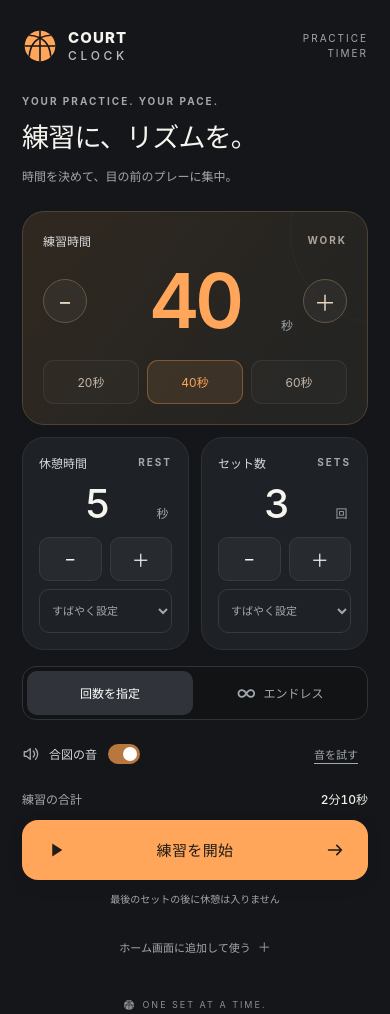
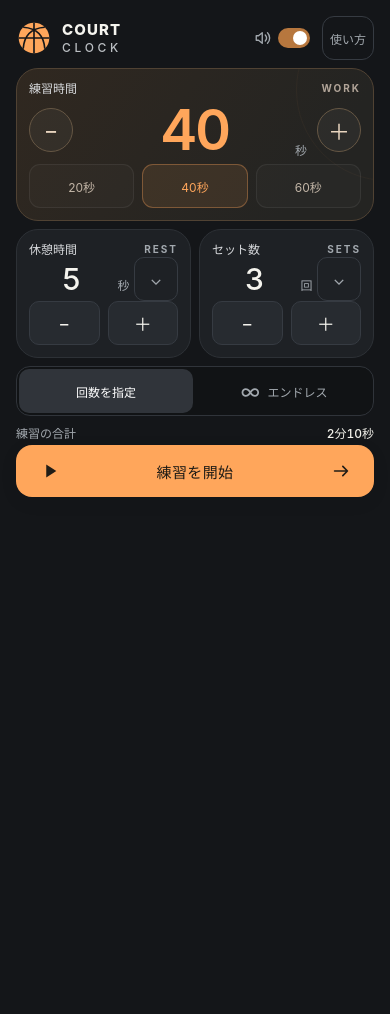
Before and after one commit to iwsht2025-ops/basketball-practice-timer, a website built with Vite: page index.html in a window 390 px wide. After the commit the page ends 844 px from the top, so only its background shows below. Built offline with nearby package versions, Linux system fonts and the light colour scheme.

Commit message:
Improve settings layout for a single iPhone screen

```diff
--- a/src/styles.css
+++ b/src/styles.css
@@ -106,9 +106,6 @@ input {
   color: var(--muted);
   text-align: right;
 }
-.intro {
-  margin: 26px 0 24px;
-}
 .eyebrow {
   font-size: 10px;
   letter-spacing: 2px;
@@ -127,14 +124,9 @@ h1 {
 p {
   margin: 0;
 }
-.intro-note {
-  font-size: 12px;
-  color: var(--muted);
-  line-height: 1.7;
-}
 .work-card {
   border-radius: var(--radius);
-  padding: 20px;
+  padding: 12px;
   background: linear-gradient(125deg, #302820, #242422 80%);
   border: 1px solid #504233;
   position: relative;
@@ -167,7 +159,10 @@ p {
   display: flex;
   align-items: center;
   gap: 10px;
-  margin: 8px 0 15px;
+  margin: 0;
+}
+.work-input:has(.field-error:not(:empty)) {
+  margin-bottom: 24px;
 }
 .work-input > button {
   width: 44px;
@@ -190,10 +185,10 @@ p {
 .hero-value input {
   color: var(--accent);
   font-weight: 600;
-  font-size: 76px;
-  letter-spacing: -4px;
+  font-size: 56px;
+  letter-spacing: -2px;
   font-variant-numeric: tabular-nums;
-  line-height: 1.15;
+  line-height: 1;
   text-align: center;
   border: 0;
   background: none;
@@ -209,7 +204,7 @@ p {
 .hero-value .unit {
   position: absolute;
   right: 0;
-  bottom: 12px;
+  bottom: 6px;
 }
 .field-error {
   display: block;
@@ -220,7 +215,7 @@ p {
 }
 .hero-value .field-error {
   position: absolute;
-  top: 100%;
+  top: calc(100% + 6px);
   left: 0;
   width: 100%;
 }
@@ -245,35 +240,44 @@ p {
 .secondary-grid {
   display: grid;
   grid-template-columns: 1fr 1fr;
-  gap: 12px;
-  margin-top: 12px;
+  gap: 8px;
+  margin-top: 8px;
 }
 .small-card {
   background: var(--surface);
   border: 1px solid #2d3136;
-  padding: 16px;
+  padding: 12px;
   border-radius: var(--radius);
   transition: opacity 0.15s;
 }
+.small-editor {
+  display: flex;
+  align-items: center;
+  gap: 4px;
+  min-height: 44px;
+}
 .small-value {
+  flex: 1;
+  min-width: 0;
   display: flex;
   align-items: baseline;
   justify-content: center;
   flex-wrap: wrap;
-  margin: 8px 0;
+  margin: 0;
 }
 .small-value input {
-  width: calc(100% - 24px);
+  width: calc(100% - 18px);
   padding: 0;
-  font-size: 40px;
-  letter-spacing: -1.5px;
+  font-size: 30px;
+  letter-spacing: -1px;
   font-weight: 550;
   font-variant-numeric: tabular-nums;
   background: none;
   border: 0;
   text-align: center;
   color: inherit;
-  line-height: 1.25;
+  line-height: 1;
+  min-height: 44px;
 }
 .small-value .field-error {
   order: 3;
@@ -295,10 +299,13 @@ p {
   font-size: 18px;
 }
 .small-card select {
-  margin-top: 8px;
-  width: 100%;
+  margin: 0;
+  width: 44px;
+  flex-shrink: 0;
   height: 44px;
-  font-size: 11px;
+  font-size: 16px;
+  appearance: none;
+  text-align: center;
   padding: 0 8px;
   border-radius: 10px;
   border: 1px solid var(--line);
@@ -312,10 +319,10 @@ p {
   display: grid;
   grid-template-columns: 1fr 1fr;
   gap: 4px;
-  padding: 4px;
+  padding: 2px;
   border-radius: 14px;
   border: 1px solid #30343a;
-  margin-top: 16px;
+  margin-top: 8px;
   background: #111315;
 }
 .mode-switch button {
@@ -397,7 +404,7 @@ p {
   display: flex;
   justify-content: space-between;
   font-size: 12px;
-  margin-bottom: 13px;
+  margin-bottom: 4px;
   color: var(--muted);
 }
 .total-row strong {
@@ -677,27 +684,15 @@ dialog::backdrop {
     padding-left: 16px;
     padding-right: 16px;
   }
-  .small-card {
-    padding: 12px;
-  }
   .small-card .eyebrow {
     font-size: 8px;
     letter-spacing: 1px;
   }
-  .hero-value input {
-    font-size: 62px;
-  }
   .hero-value .unit {
     right: -3px;
   }
-  .work-card {
-    padding: 16px;
-  }
   .time {
     font-size: 70px;
-  }
-  .intro h1 {
-    font-size: 25px;
   }
   .sound-row {
     gap: 4px;
@@ -740,9 +735,6 @@ dialog::backdrop {
     min-height: 0;
     padding: 28px;
   }
-  .intro {
-    margin-top: 28px;
-  }
   .timer-screen {
     min-height: 580px;
   }
@@ -755,40 +747,85 @@ dialog::backdrop {
     animation: none !important;
   }
 }
-.install-hint {
-  margin-top: 18px;
-  color: var(--muted);
-  font-size: 11px;
-  text-align: center;
+/* Keep every setup control visible; allow natural scrolling for keyboard,
+   enlarged text, validation messages, and help content. */
+#app[data-screen="setup"] {
+  padding: max(16px, env(safe-area-inset-top)) 16px max(16px, env(safe-area-inset-bottom));
 }
-.install-hint summary {
+.setup {
+  margin-top: 8px;
+}
+.setup .card-label {
+  line-height: 14px;
+}
+.setup .start-area {
+  margin-top: 8px;
+}
+.setup .primary {
+  height: 52px;
+}
+.setup-tools {
+  display: flex;
+  align-items: center;
+  gap: 8px;
+}
+.setup-brand {
+  position: relative;
+}
+.setup-brand .sound-toggle {
+  min-width: 64px;
+  justify-content: center;
+  gap: 4px;
+}
+.setup-help summary {
   min-height: 44px;
+  min-width: 52px;
   display: flex;
   align-items: center;
   justify-content: center;
-  gap: 7px;
+  list-style: none;
+  font-size: 12px;
+  color: var(--muted);
   cursor: pointer;
-  list-style: none;
+  border: 1px solid var(--line);
+  border-radius: 12px;
 }
-.install-hint summary::-webkit-details-marker {
+.setup-help summary::-webkit-details-marker {
   display: none;
 }
-.install-hint summary::after {
-  content: "＋";
-  font-size: 13px;
-}
-.install-hint[open] summary::after {
-  content: "−";
-}
-.install-hint summary:focus-visible {
+.setup-help summary:focus-visible {
   outline: 2px solid var(--accent);
   outline-offset: 3px;
-  border-radius: 10px;
 }
-.install-hint p {
-  text-align: left;
-  line-height: 1.9;
-  padding: 12px 16px;
+.help-content {
+  position: absolute;
+  top: calc(100% + 8px);
+  right: 0;
+  width: 100%;
+  z-index: 2;
+  border: 1px solid var(--line);
+  border-radius: 16px;
+  padding: 16px;
   background: var(--surface);
-  border-radius: 12px;
+  box-shadow: 0 12px 36px #0008;
+  font-size: 12px;
+  line-height: 1.8;
+  color: #d7d9dc;
 }
+.help-content p + p {
+  margin-top: 12px;
+}
+@media (max-height: 620px) {
+  #app[data-screen="setup"] {
+    padding-top: max(8px, env(safe-area-inset-top));
+    padding-bottom: max(8px, env(safe-area-inset-bottom));
+  }
+  .setup .work-card,
+  .setup .small-card {
+    padding: 6px;
+    border-radius: 16px;
+  }
+  .setup .hero-value input {
+    font-size: 44px;
+  }
+}
--- a/src/view.ts
+++ b/src/view.ts
@@ -49,20 +49,19 @@ const stepButtons = (field: NumericField, label: string) =>
 const fieldInput = (field: NumericField, label: string) =>
   `<input id="${field}" data-field="${field}" type="text" inputmode="numeric" pattern="[0-9]*" autocomplete="off" aria-label="${label}" aria-describedby="${field}-error"/><span id="${field}-error" class="field-error"></span>`;
 function setupTemplate() {
-  return `${header()}
-  <main class="setup"><div class="intro"><p class="eyebrow">YOUR PRACTICE. YOUR PACE.</p><h1>練習に、リズムを。</h1><p class="intro-note">時間を決めて、目の前のプレーに集中。</p></div>
+  return `<header class="brand setup-brand"><a class="brand-word" href="./" aria-label="COURT CLOCK ホーム"><span class="brand-mark">${ball}</span><span>COURT<span class="word-clock">CLOCK</span></span></a><div class="setup-tools"><button class="sound-toggle" type="button" role="switch" aria-label="合図の音" aria-checked="true" data-action="sound">${icon("volume")}<span class="toggle-track" aria-hidden="true"><span></span></span></button><details class="setup-help"><summary>使い方</summary><div class="help-content"><p>数字をタップして自由に変更できます。小さな矢印から休憩・セット数のプリセットを選べます。</p><button type="button" class="sound-test" data-action="test-sound">音を試す</button><p>最後のセットの後に休憩は入りません。画面を離れるとタイマーは一時停止します。</p><p>Safari の共有メニューから「ホーム画面に追加」を選んでください。一度オンラインで開き、読み込みが完了してから使えば、オフラインでも練習できます。</p></div></details></div></header>
+  <main class="setup"><h1 class="sr-only">練習の設定</h1>
   <form id="settings-form" novalidate>
     <section class="work-card" aria-labelledby="work-title"><div class="card-label"><span id="work-title">練習時間</span><span class="eyebrow">WORK</span></div>
       <div class="work-input"><button type="button" data-action="step" data-field="workSeconds" data-value="-5" aria-label="練習時間を減らす">−</button><div class="hero-value">${fieldInput("workSeconds", "練習時間（秒）")}<span class="unit">秒</span></div><button type="button" data-action="step" data-field="workSeconds" data-value="5" aria-label="練習時間を増やす">＋</button></div>
       <div class="presets">${[20, 40, 60].map((v) => `<button type="button" data-action="preset" data-field="workSeconds" data-value="${v}">${v}秒</button>`).join("")}</div>
     </section>
-    <div class="secondary-grid"><section class="small-card"><div class="card-label"><span>休憩時間</span><span class="eyebrow">REST</span></div><div class="small-value">${fieldInput("restSeconds", "休憩時間（秒）")}<span class="unit">秒</span></div>${stepButtons("restSeconds", "休憩時間")}<select data-preset="restSeconds" aria-label="休憩時間のプリセット"><option value="">すばやく設定</option><option value="0">休憩なし</option><option value="5">5秒</option><option value="10">10秒</option></select></section>
-    <section class="small-card" id="sets-card"><div class="card-label"><span>セット数</span><span class="eyebrow">SETS</span></div><div class="small-value">${fieldInput("sets", "セット数")}<span class="unit">回</span></div>${stepButtons("sets", "セット数")}<select data-preset="sets" aria-label="セット数のプリセット"><option value="">すばやく設定</option><option value="3">3セット</option><option value="5">5セット</option><option value="10">10セット</option></select></section></div>
+    <div class="secondary-grid"><section class="small-card"><div class="card-label"><span>休憩時間</span><span class="eyebrow">REST</span></div><div class="small-editor"><div class="small-value">${fieldInput("restSeconds", "休憩時間（秒）")}<span class="unit">秒</span></div><select data-preset="restSeconds" aria-label="休憩時間のプリセット"><option value="">⌄</option><option value="0">休憩なし</option><option value="5">5秒</option><option value="10">10秒</option></select></div>${stepButtons("restSeconds", "休憩時間")}</section>
+    <section class="small-card" id="sets-card"><div class="card-label"><span>セット数</span><span class="eyebrow">SETS</span></div><div class="small-editor"><div class="small-value">${fieldInput("sets", "セット数")}<span class="unit">回</span></div><select data-preset="sets" aria-label="セット数のプリセット"><option value="">⌄</option><option value="3">3セット</option><option value="5">5セット</option><option value="10">10セット</option></select></div>${stepButtons("sets", "セット数")}</section></div>
     <div class="mode-switch" aria-label="繰り返しの設定"><button type="button" data-action="endless" data-value="false" aria-pressed="true">回数を指定</button><button type="button" data-action="endless" data-value="true" aria-pressed="false"><span aria-hidden="true">∞</span> エンドレス</button></div>
-    <div class="sound-row"><button class="sound-toggle" type="button" role="switch" aria-label="合図の音" aria-checked="true" data-action="sound">${icon("volume")}<span>合図の音</span><span class="toggle-track" aria-hidden="true"><span></span></span></button><button type="button" class="sound-test" data-action="test-sound">音を試す</button></div>
     <p class="helper-note" id="storage-note" hidden></p>
-    <div class="start-area"><div class="total-row"><span>練習の合計</span><strong id="total-duration"></strong></div><button type="submit" class="primary" id="start-button" aria-label="練習を開始">${icon("play")}<span>練習を開始</span>${icon("arrow")}</button><p class="footer-note">最後のセットの後に休憩は入りません</p></div>
-  </form><details class="install-hint"><summary>ホーム画面に追加して使う</summary><p>Safari の共有メニューから「ホーム画面に追加」を選んでください。一度オンラインで開き、読み込みが完了してから使えば、オフラインでも練習できます。画面を離れるとタイマーは一時停止します。</p></details></main><footer class="app-footer"><span class="tiny-ball">${ball}</span> ONE SET AT A TIME.</footer><p class="sr-only" id="announcement" role="status" aria-live="polite"></p>`;
+    <div class="start-area"><div class="total-row"><span>練習の合計</span><strong id="total-duration"></strong></div><button type="submit" class="primary" id="start-button" aria-label="練習を開始">${icon("play")}<span>練習を開始</span>${icon("arrow")}</button></div>
+  </form></main><p class="sr-only" id="announcement" role="status" aria-live="polite"></p>`;
 }
 const ticks = Array.from({ length: 60 }, (_, i) => {
   const a = (i * Math.PI) / 30;
@@ -154,6 +153,7 @@ export function mountApp(
         announcement = "";
       }
       root.dataset.phase = model.session?.phase ?? "work";
+      root.dataset.screen = screen;
       root.dataset.paused = String(model.session?.status === "paused");
       if (screen === "setup") {
         for (const field of ["workSeconds", "restSeconds", "sets"] as const) {
```
Also changed, not shown: docs/superpowers/verification/2026-10-13-compact-settings.md (added, +11 -0 lines), tests/app.spec.ts (+64 -0 lines).
